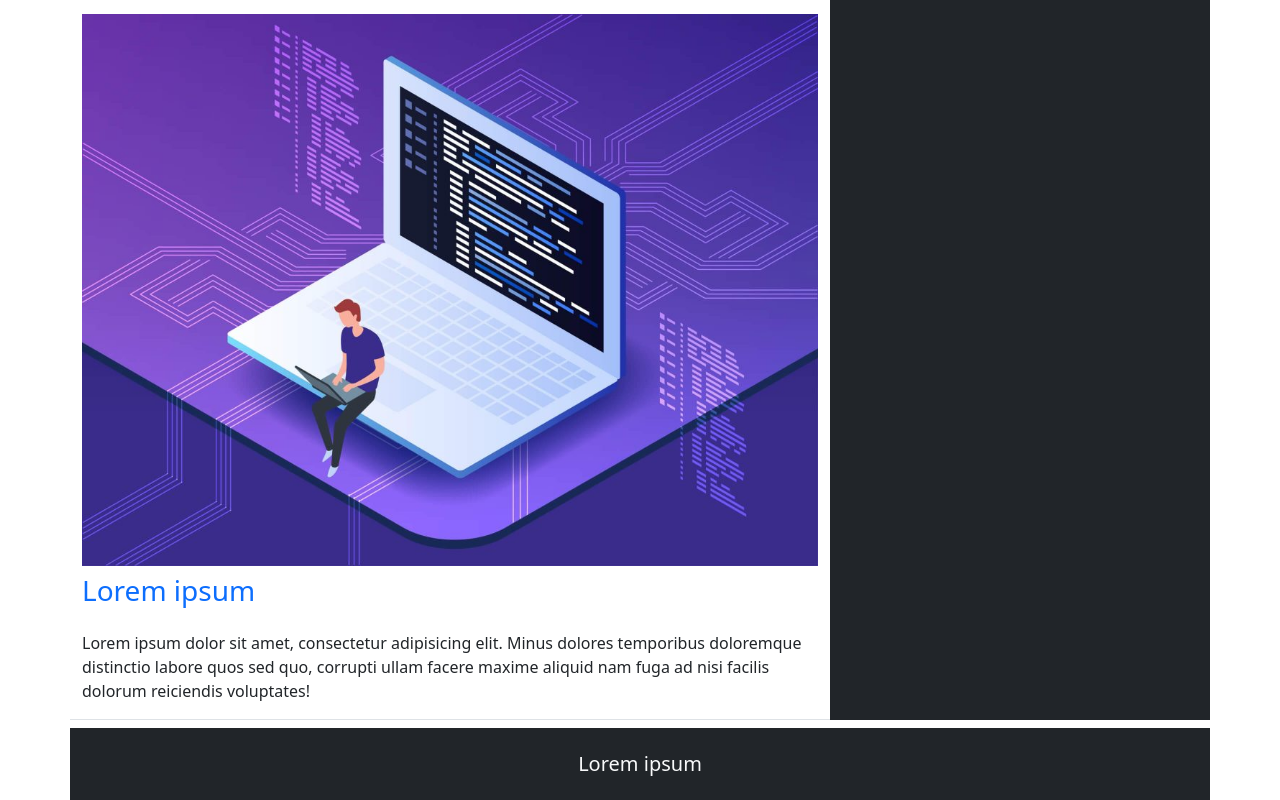
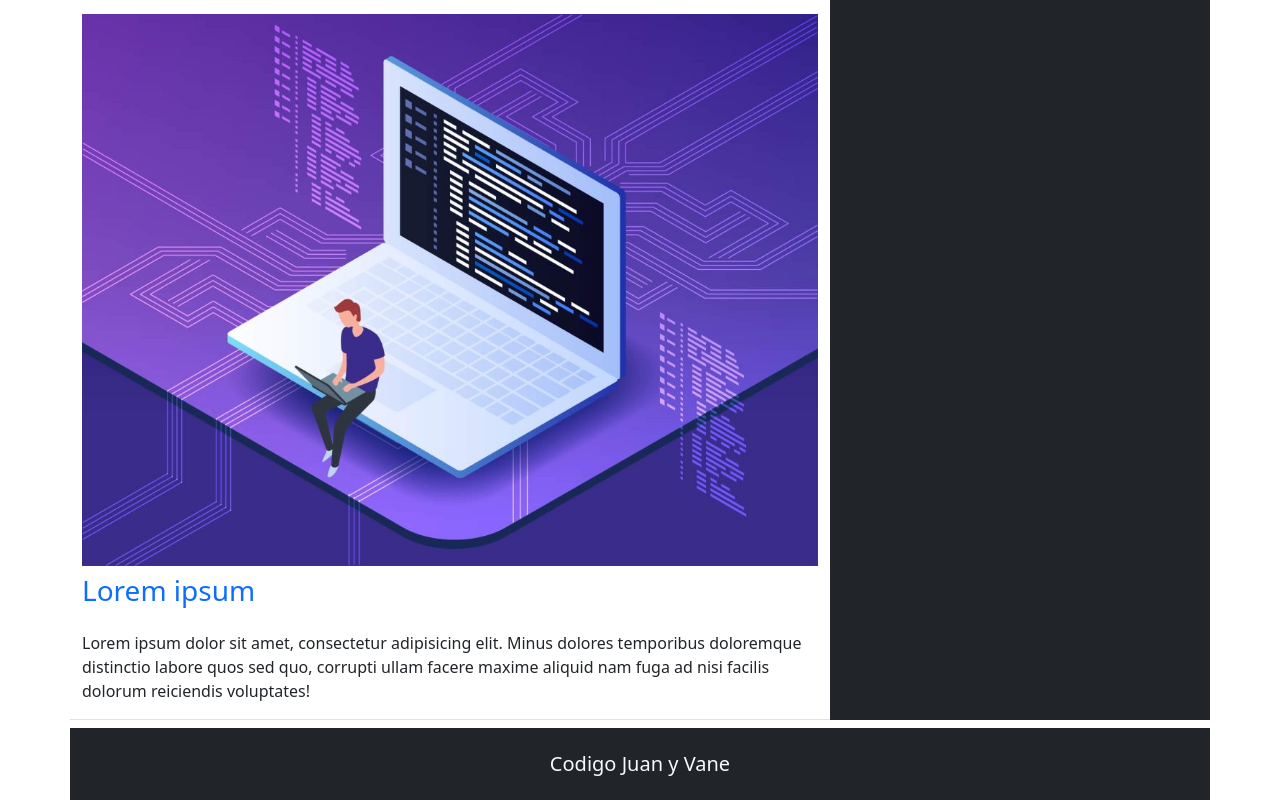
Before and after one commit to mishka911/Plantilla-Bootstrap, a plain HTML site: page index.html in a window 1280 px wide. Shown: the part 680-1480 px from the top of the page. Drawn offline with nearby package versions, Linux system fonts and the light colour scheme.

Commit message:
Update index.html

```diff
--- a/index.html
+++ b/index.html
@@ -83,7 +83,7 @@
     <div class="container">
       <div class="row bg-dark">
         <div class="col-12 p-4 text-center">
-          <p class="h5 text-light m-0 p-0">Lorem ipsum</p>
+          <p class="h5 text-light m-0 p-0">Codigo Juan y Vane</p>
         </div>
       </div>
     </div>
```
